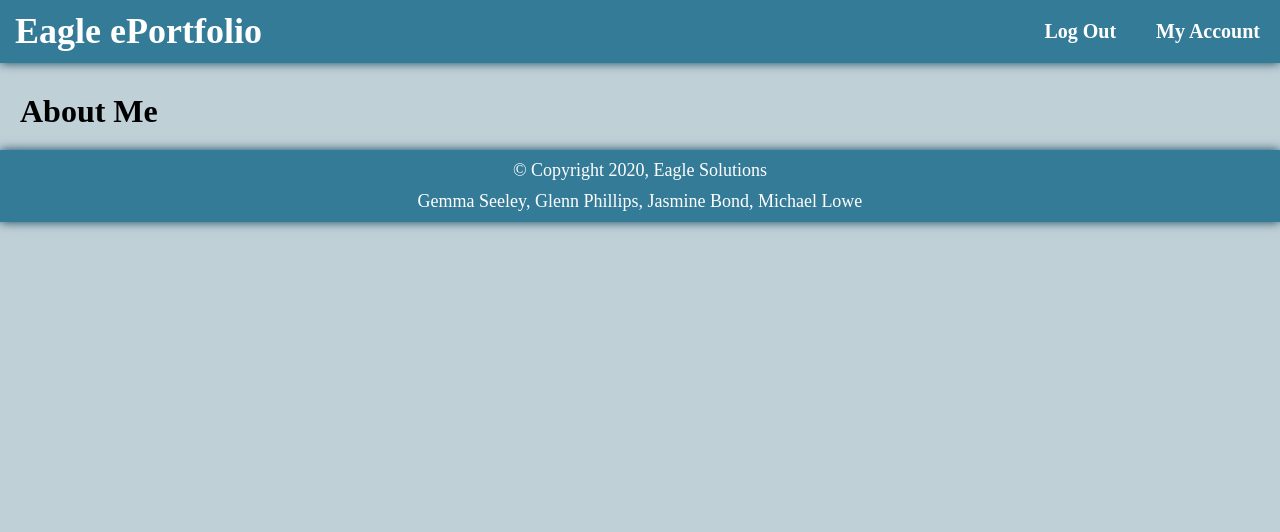
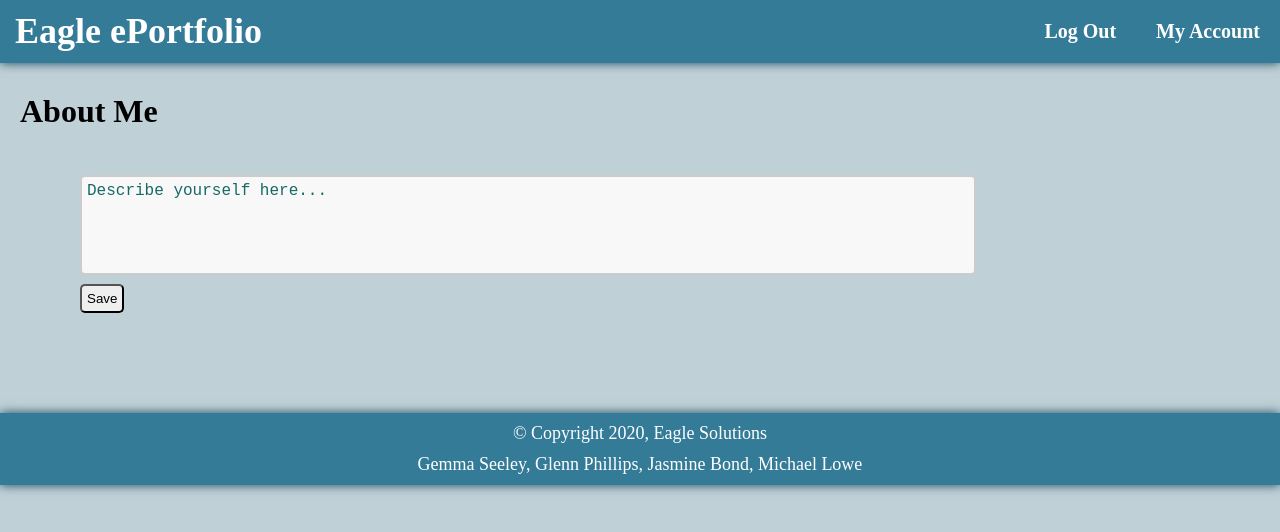
Before and after one commit to l8102/it-project2020, a React (Create React App) app in the folder eaglesolutions/: page /about in a window 1280 px wide. Shown: the top 532 px of the page. Built offline with nearby package versions, Linux system fonts and the light colour scheme.

Commit message:
Minor styling in Account, modified About.js

```diff
--- a/eaglesolutions/src/css/Account.css
+++ b/eaglesolutions/src/css/Account.css
@@ -8,7 +8,7 @@
     background-color: #c9dbd5;
     color: #176966;
     padding: 5px;
-    margin: 40px;
+    margin: 20px;
     width: 400px;
     height: 435px;
     border-radius: 20px;
@@ -65,8 +65,3 @@ form {
     width: 100%;
     box-sizing: border-box;
 }
-
-
-.nav-link {
-    margin: 5px;
-}
--- a/eaglesolutions/src/css/Portfolio.css
+++ b/eaglesolutions/src/css/Portfolio.css
@@ -74,3 +74,11 @@ textarea {
   padding: 5px;
   border-radius: 5px;
 }
+
+.save-btn-tab {
+  bottom: 0;
+  margin-top: 5px;
+  padding: 5px;
+  border-radius: 5px;
+  display: block;
+}
--- a/eaglesolutions/src/pages/Login.js
+++ b/eaglesolutions/src/pages/Login.js
@@ -63,7 +63,6 @@ export default class Login extends Component {
                     <br />
 
                     <GoogleLogin
-                        className="nav-link"
                         clientId="897229494960-nm4q7ik3qroekhmuccva0p20a0bnk00q.apps.googleusercontent.com"
                         buttonText="Sign in with Google"
                         onSuccess={responseGoogle}
--- a/eaglesolutions/src/pages/pcomponents/About.js
+++ b/eaglesolutions/src/pages/pcomponents/About.js
@@ -1,5 +1,5 @@
 import React from "react";
-
+import "../../css/Portfolio.css"
 export default function About() {
 
     return (
@@ -7,6 +7,13 @@ export default function About() {
             <h1>
                 About Me
             </h1>
+            <form>
+                <textarea classname="text-box"
+                    placeholder="Describe yourself here..."/>
+                <button className="save-btn-tab">
+                    Save
+                </button>
+            </form>
         </div>
     );
 }
```
